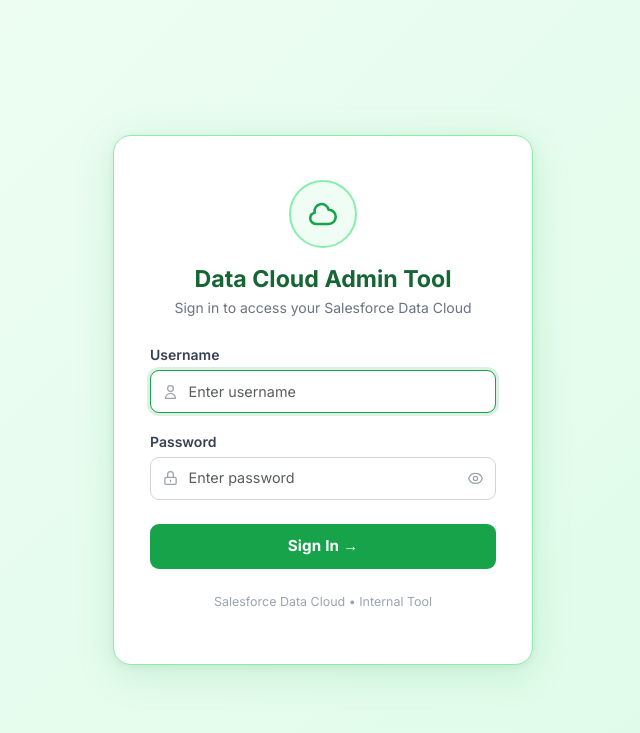
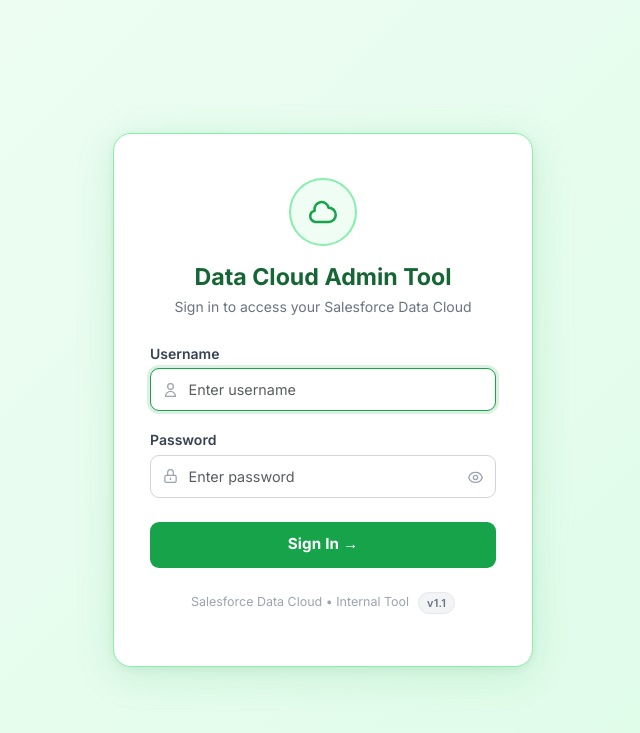
Before and after one commit to kkaushik6306-cimss/salesforce_data_cloud_development, a Flask app: page / in a window 1280 px wide. Shown: the top 733 px of the page, without its empty margins (317-957 px from the left). Run offline with Flask 3, Linux system fonts and the light colour scheme.

Commit message:
Final Commit

```diff
--- a/Dashboard.csv
+++ b/Dashboard.csv
@@ -1,2 +1,2 @@
 Total DS,Total DLO,Total DMO,Total CI,Active CI,Total UP,Total Seg,Total Connections
-1024,1393,1665,18,15,89977,39,10
+1020,1385,1665,18,15,89977,39,10
--- a/app.py
+++ b/app.py
@@ -19,6 +19,15 @@ from dashboard_data import Get_Dashboard_KPIS
 
 app = Flask(__name__)
 app.secret_key = "sfdc-datastream-secret-key"
+
+# -----------------------------------------------------------------------------
+# Version — update here to reflect the new version everywhere
+# -----------------------------------------------------------------------------
+APP_VERSION = "1.1"
+
+@app.context_processor
+def inject_version():
+    return {"app_version": APP_VERSION}
 
 # -----------------------------------------------------------------------------
 # Config
--- a/daily_ingestion_df.csv
+++ b/daily_ingestion_df.csv
@@ -1,5 +1,6 @@
 Date,Total Volume
 2026-04-02,965.0
 2026-04-11,1.0
-2026-04-13,43707.0
-2026-04-14,6128111.0
+2026-04-13,1264.0
+2026-04-14,0.0
+2026-04-15,813.0
--- a/dashboard_data.py
+++ b/dashboard_data.py
@@ -263,7 +263,7 @@ class Get_Dashboard_KPIS:
             df['lastProcessedRecords'] = pd.to_numeric(df['lastProcessedRecords'], errors='coerce').fillna(0)
             today = pd.Timestamp.today().date()
             today_sum = df.loc[df['lastRefreshDate'] == today, 'lastProcessedRecords'].sum()
-            print(today_sum)
+            #print(today_sum)
             last_14_days = today - pd.Timedelta(days=13)
             df_filtered = df[df['lastRefreshDate'] >= last_14_days]
             result_df = (
--- a/runtime.txt
+++ b/runtime.txt
@@ -1 +1 @@
-python-3.13.9
+python-3.12.9
--- a/templates/index.html
+++ b/templates/index.html
@@ -100,6 +100,18 @@
 
     /* ── Footer note ── */
     .footer-note { font-size: .78rem; color: #9ca3af; text-align: center; margin-top: 1.5rem; }
+    .version-tag {
+      display: inline-block;
+      font-size: .68rem; font-weight: 600;
+      color: #6b7280;
+      background: #f3f4f6;
+      border: 1px solid #e5e7eb;
+      border-radius: 20px;
+      padding: .12rem .5rem;
+      margin-left: .35rem;
+      letter-spacing: .02em;
+      vertical-align: middle;
+    }
   </style>
 </head>
 <body class="d-flex align-items-center justify-content-center py-5">
@@ -188,7 +200,7 @@
     </button>
   </form>
 
-  <p class="footer-note">Salesforce Data Cloud &bull; Internal Tool</p>
+  <p class="footer-note">Salesforce Data Cloud &bull; Internal Tool <span class="version-tag">v{{ app_version }}</span></p>
 
 </div>
 
```
Also changed, not shown: templates/aws_config.html (+9 -0 lines), templates/dashboard.html (+9 -0 lines), templates/streams.html (+9 -0 lines), 1 other file.
